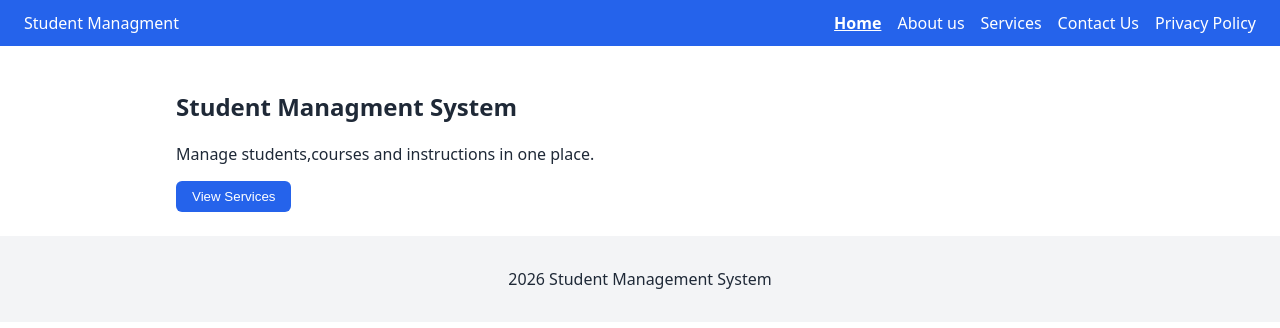
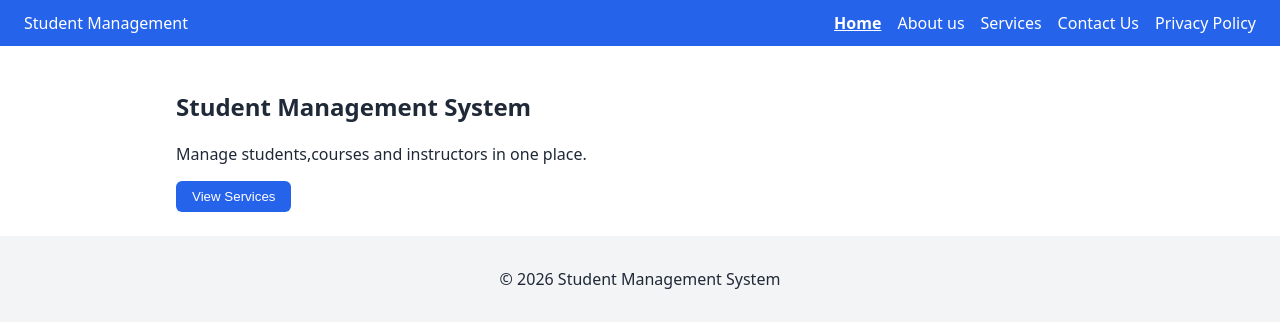
Before and after one commit to bindhu-pothannagari/mern-student-manegement, a React (Vite) app in the folder client/: page / in a window 1280 px wide. Shown: the top 328 px of the page. Built offline with nearby package versions, Linux system fonts and the light colour scheme.

Commit message:
Add React pages, router, shared layout and reusable components

```diff
--- a/client/src/components/Footer.jsx
+++ b/client/src/components/Footer.jsx
@@ -1,7 +1,7 @@
 export default function Footer(){
     return(
         <footer className="footer">
-            <p> {new Date().getFullYear()} Student Management System</p>
+            <p> © {new Date().getFullYear()} Student Management System</p>
         </footer>
     );
 }
--- a/client/src/components/Navbar.jsx
+++ b/client/src/components/Navbar.jsx
@@ -10,7 +10,7 @@ const links = [
 export default function Navbar() {
     return(
         <header className ="navbar">
-            <span className="brand"> Student Managment</span>
+            <span className="brand"> Student Management</span>
 <nav>
     {links.map((l) => (
         <NavLink key={l.to} to={l.to} end>
--- a/client/src/pages/About.jsx
+++ b/client/src/pages/About.jsx
@@ -2,7 +2,7 @@ export default function About() {
     return(
         <section>
             <h1> About Us</h1>
-            <p> We help institutions keep student information organisd and secure.</p>
+            <p> We help institutions keep student information organised and secure.</p>
         </section>
     );
 }
--- a/client/src/pages/Contact.jsx
+++ b/client/src/pages/Contact.jsx
@@ -0,0 +1,10 @@
+export default function Contact() {
+  return (
+    <section>
+      <h1>Contact Us</h1>
+      <p>Email: support@studentmanagement.example</p>
+      <p>Phone: +91 98765 43210</p>
+      <p>Address: 12 College Road, Hyderabad, Telangana</p>
+    </section>
+  );
+}
--- a/client/src/pages/Home.jsx
+++ b/client/src/pages/Home.jsx
@@ -5,8 +5,8 @@ import Card from"../components/Card";
 export default function Home() {
     return (
         <section>
-            <h1>Student Managment System</h1>
-            <p>Manage students,courses and instructions in one place.</p>
+            <h1>Student Management System</h1>
+            <p>Manage students,courses and instructors in one place.</p>
             <Link to="/services"><Button>View Services</Button></Link>
         </section>
     );
--- a/client/src/pages/Services.jsx
+++ b/client/src/pages/Services.jsx
@@ -5,7 +5,7 @@ export default function Services(){
             <h1>Services</h1>
             <div className="grid">
                 <Card title="Registration">Add new students with validated details.</Card>
-                <Card title ="Records">Search,edit and delete student records.</Card>
+                <Card title ="Records">Search, edit and delete student records.</Card>
                 <Card title="Courses">Link students to the courses they take.</Card>
 
             </div>
```
